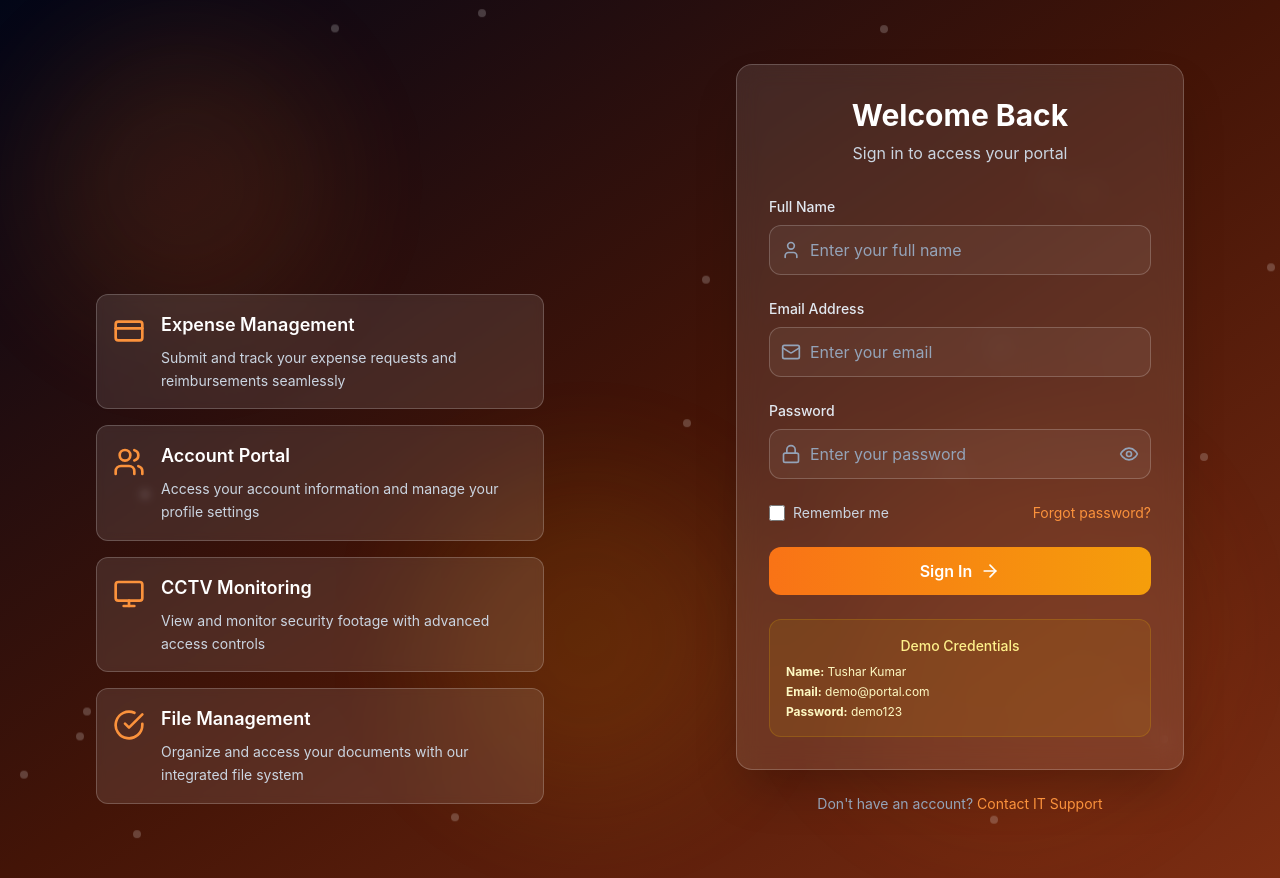
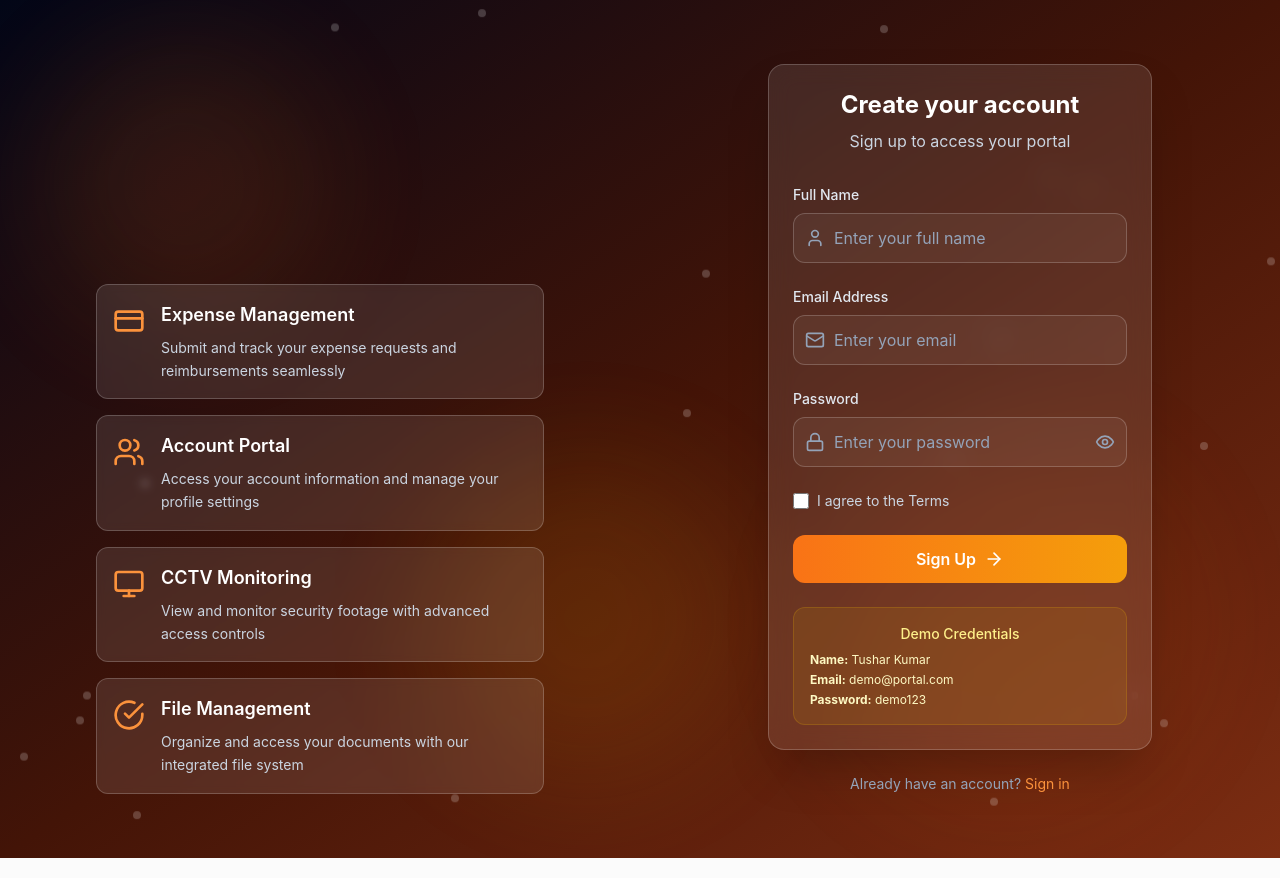
Before and after one commit to bhatiatushar05/Employee-Portal, a React (Vite) app: page / in a window 1280 px wide. Built offline with nearby package versions, Linux system fonts and the light colour scheme.

Commit message:
new update

```diff
--- a/src/App.jsx
+++ b/src/App.jsx
@@ -7,7 +7,7 @@ import Dashboard from './components/Dashboard/Dashboard';
 import EmployeePortal from './components/EmployeePortal/EmployeePortal';
 import AccountsPortal from './components/AccountsPortal/AccountsPortal';
 import CCTVMonitoring from './components/CCTVMonitoring/CCTVMonitoring';
-import ChatBot from './components/ChatBot/ChatBot';
+
 
 const App = () => {
   const [isAuthenticated, setIsAuthenticated] = useState(() => {
@@ -139,8 +139,6 @@ const App = () => {
             {renderContent()}
           </div>
         </div>
-
-        <ChatBot/>
       </div>
     </SkeletonTheme>
   );
--- a/src/components/Dashboard/Dashboard.jsx
+++ b/src/components/Dashboard/Dashboard.jsx
@@ -72,13 +72,6 @@ const Dashboard = ({ user }) => {
   };
 
   const upcomingFeatures = [
-    {
-      icon: <MessageCircle className="w-6 h-6" />,
-      title: "AI Chat Assistant",
-      description: "Smart chatbot for instant support and queries",
-      status: "Coming Soon",
-      color: "from-blue-500 to-cyan-500"
-    },
     {
       icon: <Video className="w-6 h-6" />,
       title: "Video Calling",
--- a/src/components/HomePage/HomePage.jsx
+++ b/src/components/HomePage/HomePage.jsx
@@ -26,7 +26,7 @@ const HomePage = ({ onLogin }) => {
     };
   }, []);
 
-  const handleSignIn = async (e) => {
+  const handleSignUp = async (e) => {
     e.preventDefault();
     setIsLoading(true);
 
@@ -124,9 +124,9 @@ const HomePage = ({ onLogin }) => {
             </div>
           </div>
 
-          {/* Right Side - Sign In Form Skeleton */}
+          {/* Right Side - Sign Up Form Skeleton */}
           <div className="w-full lg:w-1/2 flex items-center justify-center px-8 py-16">
-            <div className="w-full max-w-md">
+            <div className="w-full max-w-sm">
               {/* Mobile Logo Skeleton */}
               <div className="lg:hidden text-center mb-8">
                 <div className="flex items-center justify-center mb-4">
@@ -136,10 +136,10 @@ const HomePage = ({ onLogin }) => {
                 <Skeleton height={16} width="200px" />
               </div>
 
-              {/* Sign In Card Skeleton */}
-              <div className="bg-white/10 backdrop-blur-md border border-white/20 rounded-2xl p-8 shadow-2xl">
+              {/* Sign Up Card Skeleton */}
+              <div className="bg-white/10 backdrop-blur-md border border-white/20 rounded-2xl p-6 shadow-2xl">
                 <div className="text-center mb-8">
-                  <Skeleton height={32} width="60%" className="mb-2 mx-auto" />
+                  <Skeleton height={28} width="70%" className="mb-2 mx-auto" />
                   <Skeleton height={16} width="50%" className="mx-auto" />
                 </div>
 
@@ -147,22 +147,19 @@ const HomePage = ({ onLogin }) => {
                   {/* Form Fields Skeleton */}
                   {[...Array(3)].map((_, index) => (
                     <div key={index} className="space-y-2">
-                      <Skeleton height={16} width="30%" />
-                      <Skeleton height={48} width="100%" className="rounded-xl" />
+                      <Skeleton height={14} width="35%" />
+                      <Skeleton height={44} width="100%" className="rounded-xl" />
                     </div>
                   ))}
 
                   {/* Remember Me & Forgot Password Skeleton */}
-                  <div className="flex items-center justify-between">
-                    <div className="flex items-center">
-                      <Skeleton height={16} width={16} className="mr-2" />
-                      <Skeleton height={14} width="80px" />
-                    </div>
-                    <Skeleton height={14} width="100px" />
+                  <div className="flex items-center">
+                    <Skeleton height={16} width={16} className="mr-2" />
+                    <Skeleton height={14} width="150px" />
                   </div>
 
-                  {/* Sign In Button Skeleton */}
-                  <Skeleton height={48} width="100%" className="rounded-xl" />
+                  {/* Sign Up Button Skeleton */}
+                  <Skeleton height={44} width="100%" className="rounded-xl" />
 
                   {/* Demo Credentials Skeleton */}
               <div className="mt-6 p-4 bg-orange-500/10 border border-orange-500/20 rounded-xl">
@@ -259,9 +256,9 @@ const HomePage = ({ onLogin }) => {
           </div>
         </div>
 
-        {/* Right Side - Sign In Form */}
+        {/* Right Side - Sign Up Form */}
         <div className="w-full lg:w-1/2 flex items-center justify-center px-8 py-16">
-          <div className="w-full max-w-md">
+          <div className="w-full max-w-sm">
             {/* Mobile Logo */}
             <div className="lg:hidden text-center mb-8 opacity-0 animate-fade-in" style={{ animationDelay: '100ms', animationFillMode: 'forwards' }}>
               <div className="flex items-center justify-center mb-4">
@@ -271,11 +268,11 @@ const HomePage = ({ onLogin }) => {
               <p className="text-slate-300">Employee Management System</p>
             </div>
 
-            {/* Sign In Card */}
-            <div className="bg-white/10 backdrop-blur-md border border-white/20 rounded-2xl p-8 shadow-2xl opacity-0 animate-fade-in" style={{ animationDelay: '400ms', animationFillMode: 'forwards' }}>
+            {/* Sign Up Card */}
+            <div className="bg-white/10 backdrop-blur-md border border-white/20 rounded-2xl p-6 shadow-2xl opacity-0 animate-fade-in" style={{ animationDelay: '400ms', animationFillMode: 'forwards' }}>
               <div className="text-center mb-8">
-                <h2 className="text-3xl font-bold text-white mb-2">Welcome Back</h2>
-                <p className="text-slate-300">Sign in to access your portal</p>
+                <h2 className="text-2xl font-bold text-white mb-2">Create your account</h2>
+                <p className="text-slate-300">Sign up to access your portal</p>
               </div>
 
               <div className="space-y-6">
@@ -343,32 +340,29 @@ const HomePage = ({ onLogin }) => {
                   </div>
                 </div>
 
-                {/* Remember Me & Forgot Password */}
-                <div className="flex items-center justify-between text-sm">
+                {/* Terms consent */}
+                <div className="flex items-center text-sm">
                   <label className="flex items-center text-slate-300">
                     <input type="checkbox" className="w-4 h-4 text-orange-400 bg-transparent border border-white/20 rounded focus:ring-orange-400 focus:ring-2" />
-                    <span className="ml-2">Remember me</span>
+                    <span className="ml-2">I agree to the Terms</span>
                   </label>
-                  <a href="#" className="text-orange-400 hover:text-orange-300 transition-colors duration-200">
-                    Forgot password?
-                  </a>
                 </div>
 
-                {/* Sign In Button */}
+                {/* Sign Up Button */}
                 <button
                   type="button"
-                  onClick={handleSignIn}
+                  onClick={handleSignUp}
                   disabled={isLoading}
                   className="w-full bg-gradient-to-r from-orange-500 to-amber-500 hover:from-orange-600 hover:to-amber-600 text-white font-semibold py-3 px-6 rounded-xl transition-all duration-300 transform hover:scale-105 disabled:opacity-50 disabled:cursor-not-allowed disabled:transform-none flex items-center justify-center"
                 >
                   {isLoading ? (
                     <div className="flex items-center">
                       <div className="w-5 h-5 border-2 border-white/30 border-t-white rounded-full animate-spin mr-2"></div>
-                      Signing In...
+                      Creating account...
                     </div>
                   ) : (
                     <div className="flex items-center">
-                      Sign In
+                      Sign Up
                       <ArrowRight className="ml-2 w-5 h-5 group-hover:translate-x-1 transition-transform duration-200" />
                     </div>
                   )}
@@ -389,10 +383,8 @@ const HomePage = ({ onLogin }) => {
             {/* Bottom Links */}
             <div className="text-center mt-6 opacity-0 animate-fade-in" style={{ animationDelay: '600ms', animationFillMode: 'forwards' }}>
               <p className="text-slate-400 text-sm">
-                Don't have an account?
-                <a href="#" className="text-orange-400 hover:text-orange-300 transition-colors duration-200 ml-1">
-                  Contact IT Support
-                </a>
+                Already have an account?
+                <a href="#" className="text-orange-400 hover:text-orange-300 transition-colors duration-200 ml-1">Sign in</a>
               </p>
             </div>
           </div>
```
Also changed, not shown: 1 other file (tests, documents, lock files or other folders).
